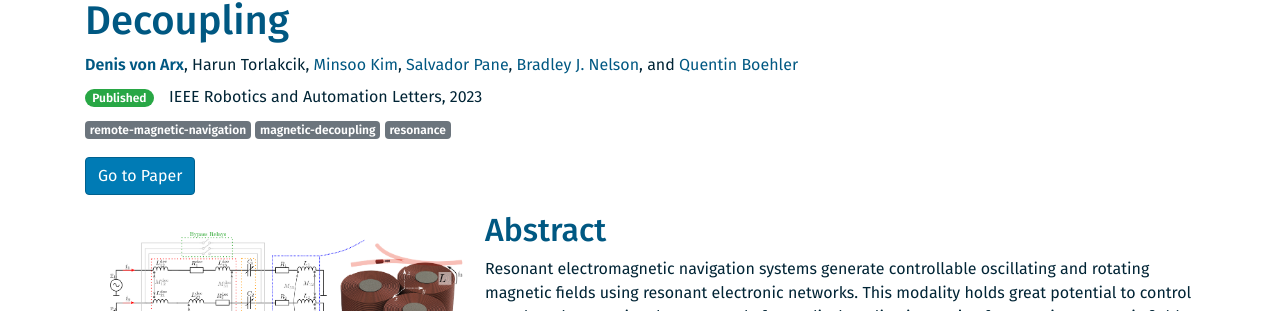
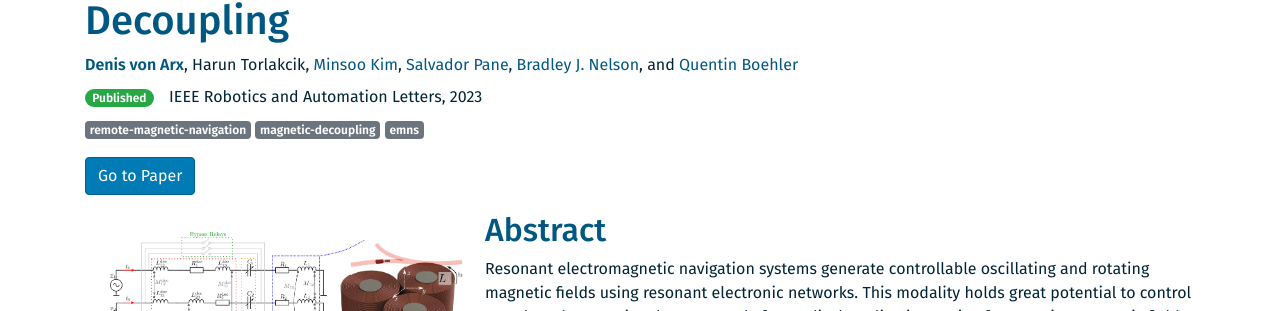
Before and after one commit to ethz-msrl/MSRL_Publications, a Jekyll site: the page built from _posts/2024-04-19-remns.markdown, in a window 1280 px wide. Shown: the part 189-500 px from the top of the page. Built offline with Jekyll 4.4.1, drawn with Linux system fonts in a browser that asks for light colours.

Commit message:
Minor fix

```diff
--- a/_posts/2023-11-08-localization_ac.markdown
+++ b/_posts/2023-11-08-localization_ac.markdown
@@ -44,9 +44,3 @@ categories: publication
 
 ## Abstract ##
 Remote magnetic navigation provides a promising approach for improving the maneuverability and safety of surgical tools, such as catheters and endoscopes, in complex anatomies. The lack of existing localization systems compatible with this modality, beyond fluoroscopy and its harmful ionizing radiation, impedes its translation to clinical practice. To address this challenge, we propose a localization method that achieves full pose estimation by superimposing oscillating magnetic fields for localization onto actuation fields generated by an electromagnetic navigation system. The resulting magnetic field is measured using a three-axis magnetic field sensor embedded in the magnetic device to be localized. The method is evaluated on a three-coil system, and simultaneous actuation and localization is demonstrated with a magnetic catheter prototype with a Hall-effect sensor embedded at its tip. We demonstrate position estimation with mean accuracy and precision below 1 mm, and orientation estimation with mean errors below 2 deg at 10 Hz in a workspace of 80 x 80 x 60 mm. This contribution aims to advance the clinical adoption of remote magnetic navigation in minimally invasive surgery.
-
-## Video ##
-
-<div class="embed-responsive embed-responsive-16by9">
-    <iframe class="embed-responsive-item" src="https://www.youtube.com/embed/QNIIO7FkNF4" allowfullscreen></iframe>
-</div>
--- a/_posts/2024-04-19-remns.markdown
+++ b/_posts/2024-04-19-remns.markdown
@@ -37,7 +37,7 @@ doi: https://doi.org/10.1109/LRA.2024.3391696
 # use hyphens between words
 # use tags that are already listed on the site as much as possible
 # Use hyphens and not spaces
-tags: [ remote-magnetic-navigation, magnetic-decoupling, resonance]
+tags: [ remote-magnetic-navigation, magnetic-decoupling, emns]
 categories: publication
 ---
 
```
